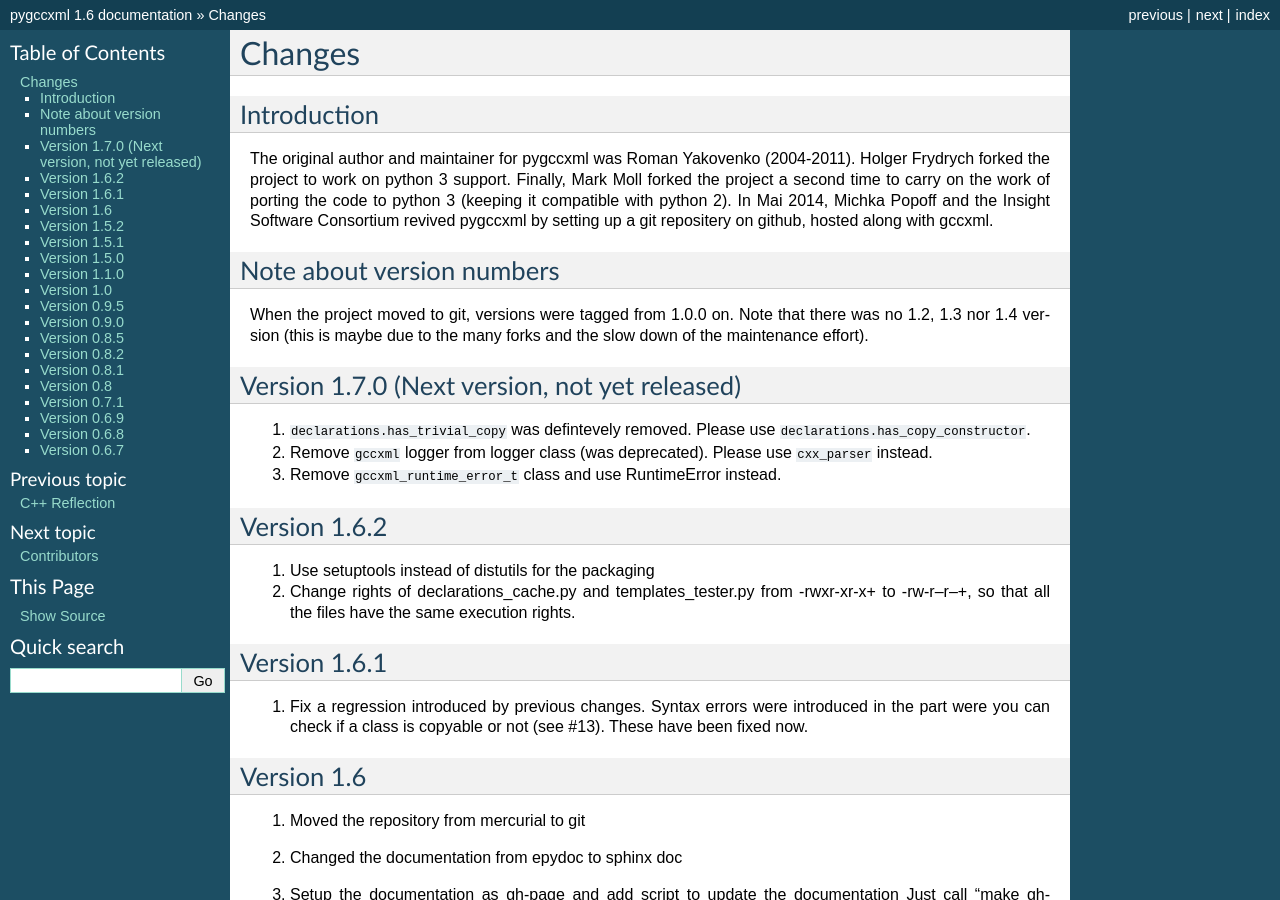
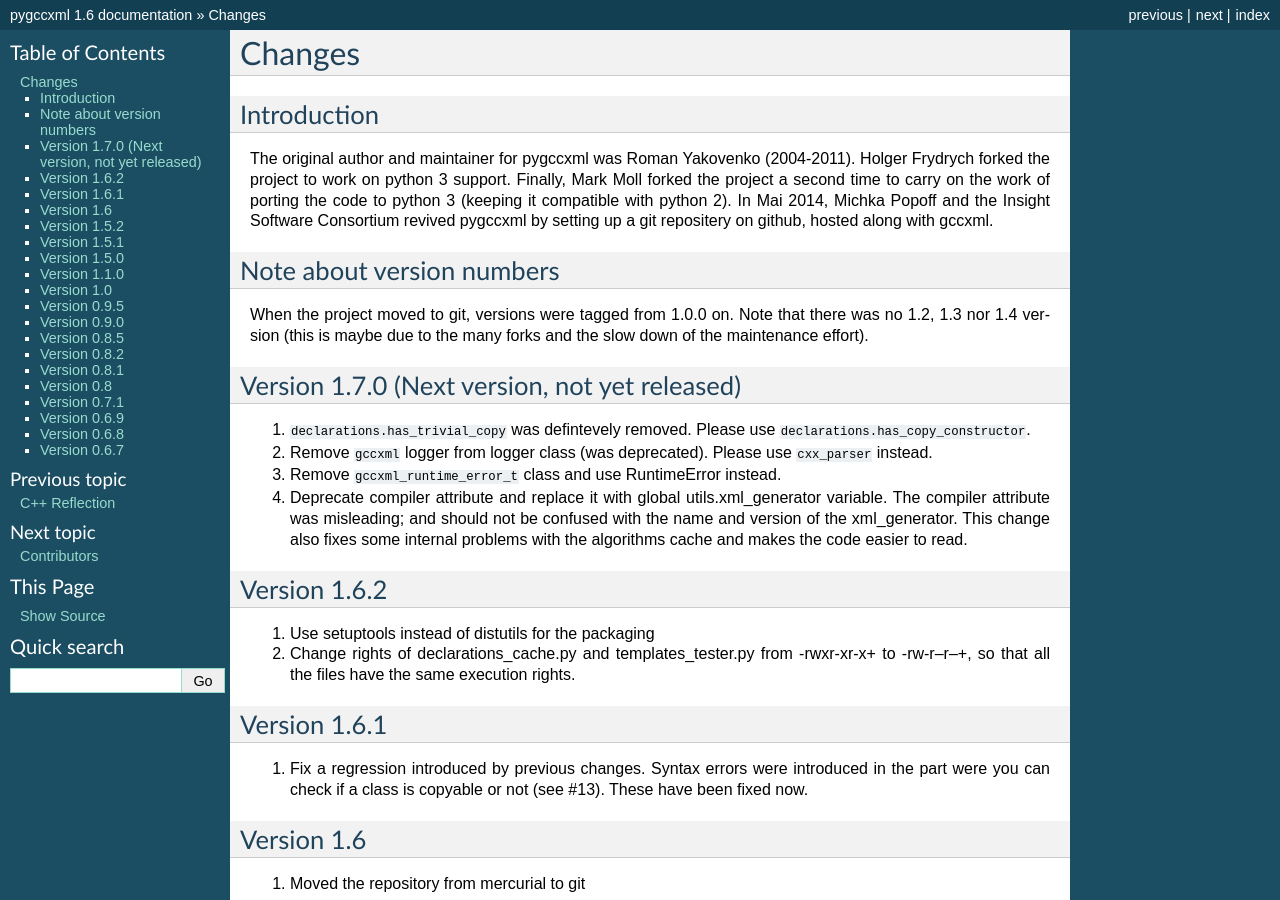
Before and after one commit to CastXML/pygccxml, a Sphinx documentation site: the page built from docs/history.rst, in a window 1280 px wide and 900 px high. Built offline with Sphinx 7.4.7, drawn with Linux system fonts in a browser that asks for light colours.

Commit message:
Document deprecation

```diff
--- a/docs/history.rst
+++ b/docs/history.rst
@@ -29,6 +29,12 @@
 
 3. Remove ``gccxml_runtime_error_t`` class and use RuntimeError
    instead.
+
+4. Deprecate compiler attribute and replace it with global utils.xml_generator variable.
+   The compiler attribute was misleading; and should not be confused with the name and
+   version of the xml_generator.
+   This change also fixes some internal problems with the algorithms cache and makes
+   the code easier to read.
 
 Version 1.6.2
 -------------
```
